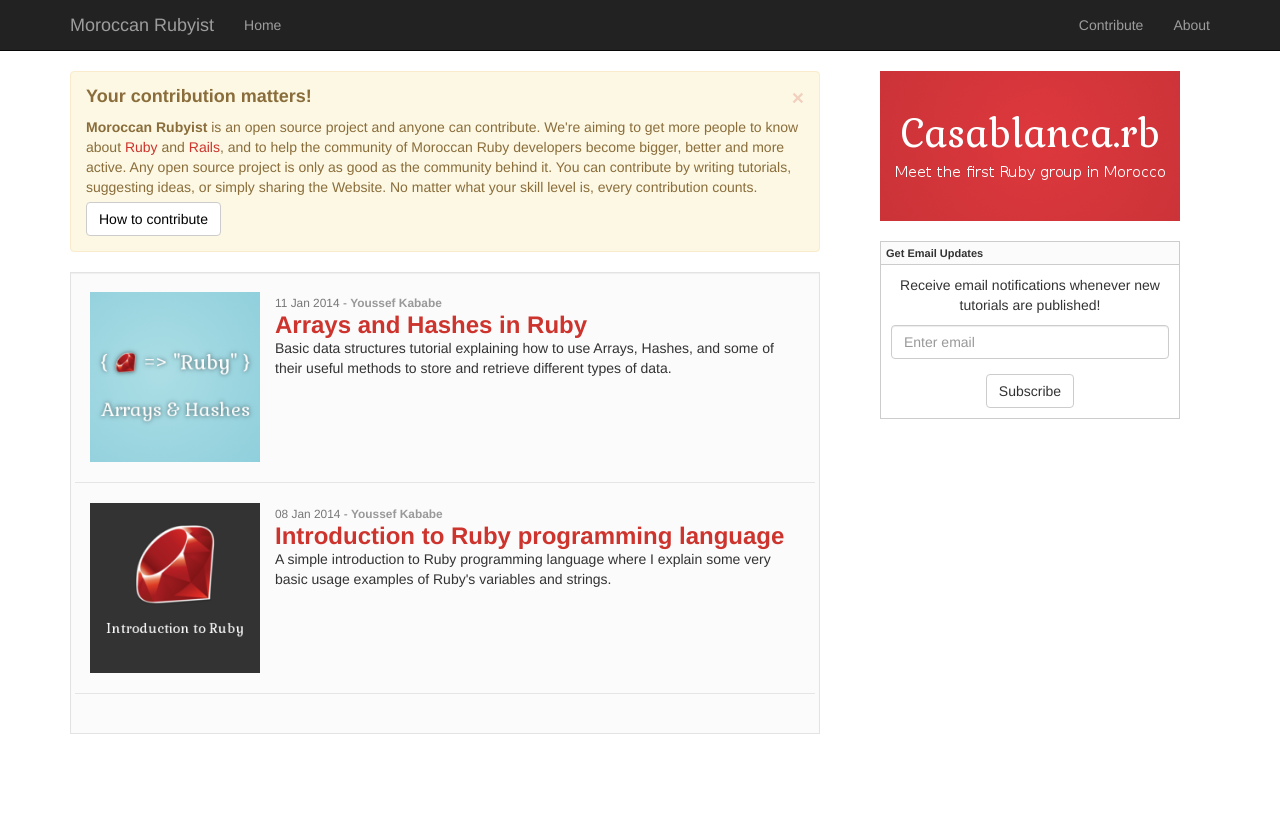
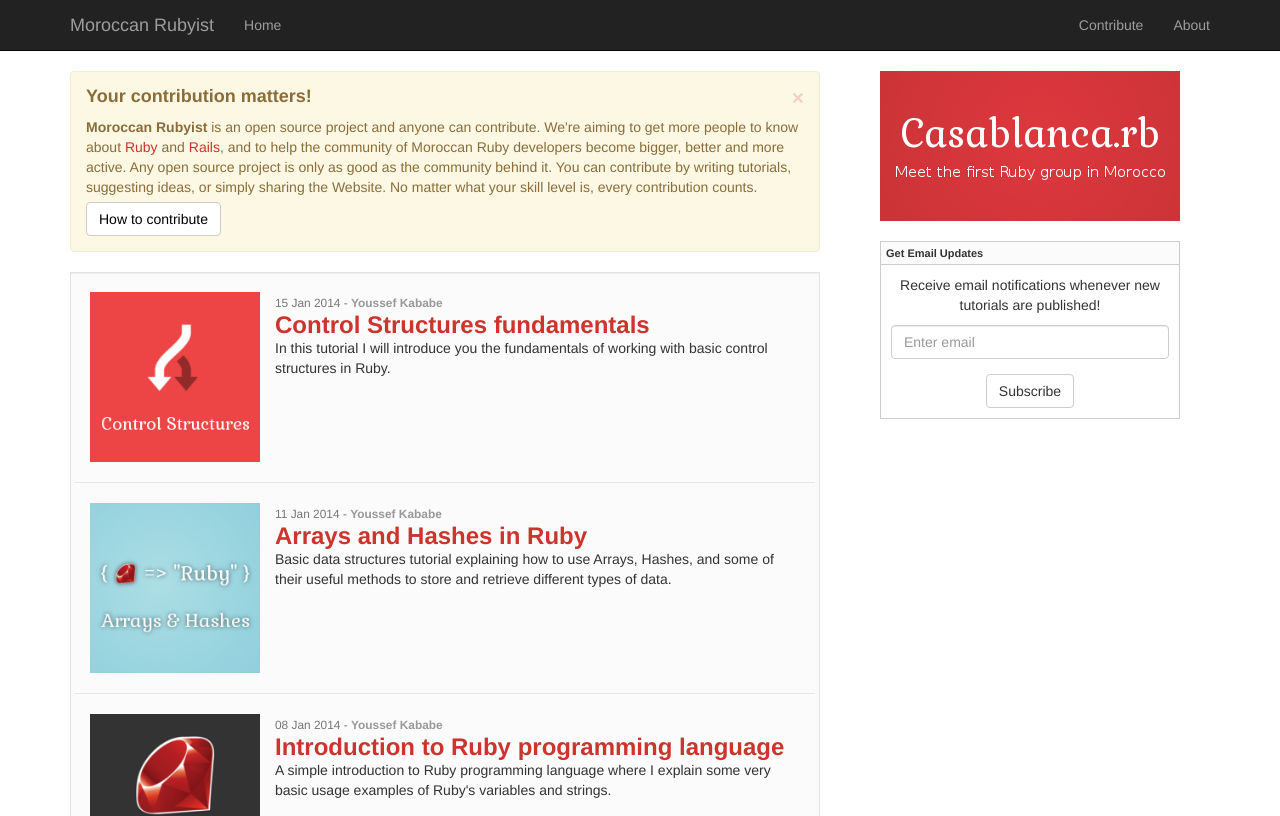
Before and after one commit to MoroccanRubyist/moroccanrubyist.github.io, a Jekyll site: the page built from index.html, in a window 1280 px wide and 900 px high, cut to the strip 0-816 px from the top of the window. Built offline with Jekyll 4.4.1, drawn with Linux system fonts in a browser that asks for light colours; nearby versions of some CDN libraries; Markdown is read by kramdown in place of the engine named in the settings; the list of posts is cut into pages by our own code.

Commit message:
Add Control Structures tutorial

```diff
--- a/_includes/about.html
+++ b/_includes/about.html
@@ -1,4 +1,5 @@
 <div class="jumbotron">
+  <a href="https://github.com/MoroccanRubyist/moroccanrubyist.github.io" target="_blank"><img class="hidden-xs" style="position: absolute; top: 50px; right: 0; border: 0;" src="https://s3.amazonaws.com/github/ribbons/forkme_right_red_aa0000.png" alt="Fork me on GitHub"></a>
   <div class="container">
     <h1>Who's behind this Website?</h1>
     <p class="lead">Hi, I'm <a target="_blank" href="https://github.com/YoussefKababe">Youssef</a>. I want to help building a better Moroccan Rubyists community.</p>
--- a/_includes/contribute.html
+++ b/_includes/contribute.html
@@ -1,4 +1,5 @@
 <div class="jumbotron">
+  <a href="https://github.com/MoroccanRubyist/moroccanrubyist.github.io" target="_blank"><img class="hidden-xs" style="position: absolute; top: 50px; right: 0; border: 0;" src="https://s3.amazonaws.com/github/ribbons/forkme_right_red_aa0000.png" alt="Fork me on GitHub"></a>
   <div class="container">
     <h1>Want to contribute?</h1>
     <p class="lead">I'm really excited to see what you've got!</p>
--- /dev/null
+++ b/_posts/2014-01-15-control-structures-fundamentals.markdown
@@ -0,0 +1,17 @@
+---
+layout: post
+title:  Control Structures fundamentals
+date:   2014-01-15 05:00:00
+author: Youssef Kababe
+github: YoussefKababe
+categories: sessions ruby
+thumbnail: ctrlstructures.png
+description: In this tutorial I will introduce you the fundamentals of working with
+  basic control structures in Ruby.
+youtube: riOqtBg0sH8
+---
+
+### What you'll learn?
+* Using the if, elsif and else statements
+* Using unless statement
+* Looping with the while and until statements
```
Also changed, not shown: images/thumbnails/ctrlstructures.png (added).
